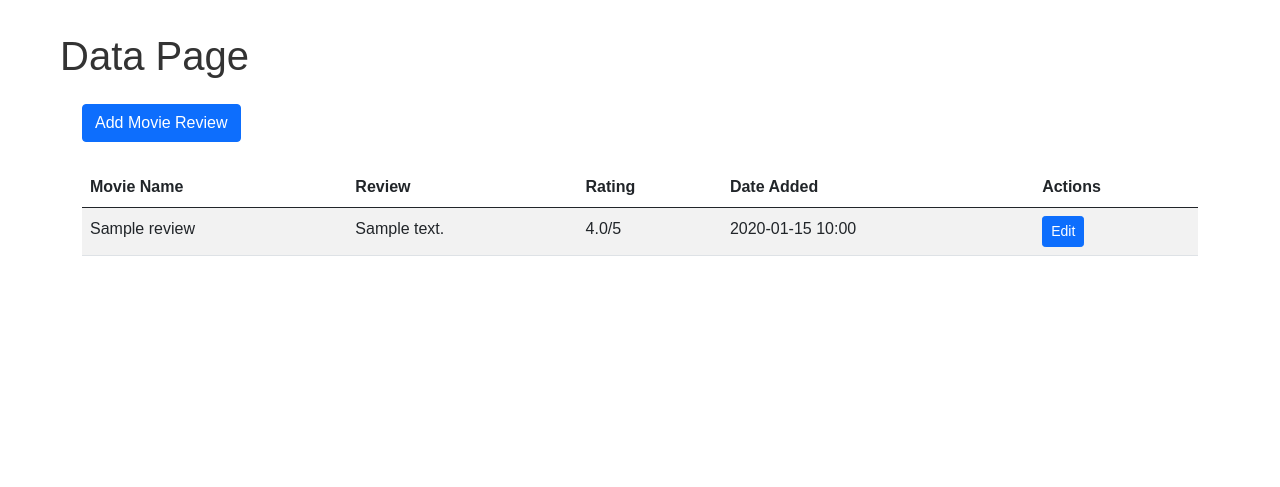
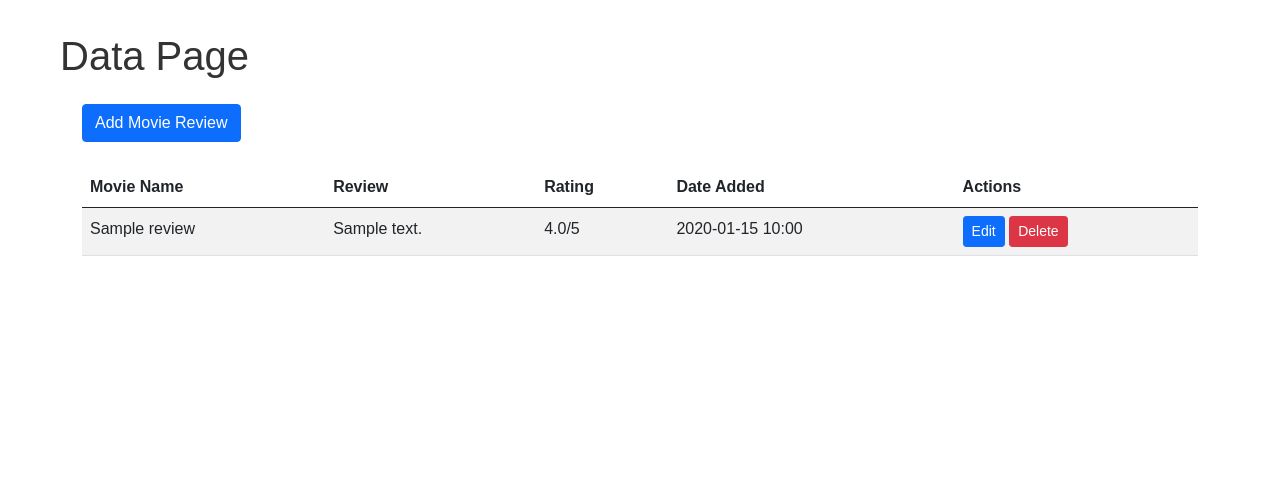
Before and after one commit to admiralorbiter/FlaskStarter, a Flask app: page /data in a window 1280 px wide. Shown: the part 219-706 px from the top of the page. Run offline with Flask 3, Linux system fonts and the light colour scheme; tables that the repository leaves empty hold one stand-in row (values such as "Sample post").

Commit message:
added delete route

```diff
--- a/routes.py
+++ b/routes.py
@@ -42,3 +42,10 @@ def edit_review(review_id):
         return redirect(url_for('data'))
 
     return render_template('edit_review.html', review=review)
+
+@app.route('/delete_review/<int:review_id>', methods=['POST'])
+def delete_review(review_id):
+    review = MovieReview.query.get_or_404(review_id)
+    db.session.delete(review)
+    db.session.commit()
+    return redirect(url_for('data'))
--- a/templates/data.html
+++ b/templates/data.html
@@ -36,6 +36,9 @@
                             <td>{{ review.time_created.strftime('%Y-%m-%d %H:%M') }}</td>
                             <td>
                                 <a href="{{ url_for('edit_review', review_id=review.id) }}" class="btn btn-sm btn-primary">Edit</a>
+                                <form action="{{ url_for('delete_review', review_id=review.id) }}" method="POST" style="display: inline;">
+                                    <button type="submit" class="btn btn-sm btn-danger" onclick="return confirm('Are you sure you want to delete this review?')">Delete</button>
+                                </form>
                             </td>
                         </tr>
                         {% endfor %}
```
Also changed, not shown: instance/movie_reviews.db.
